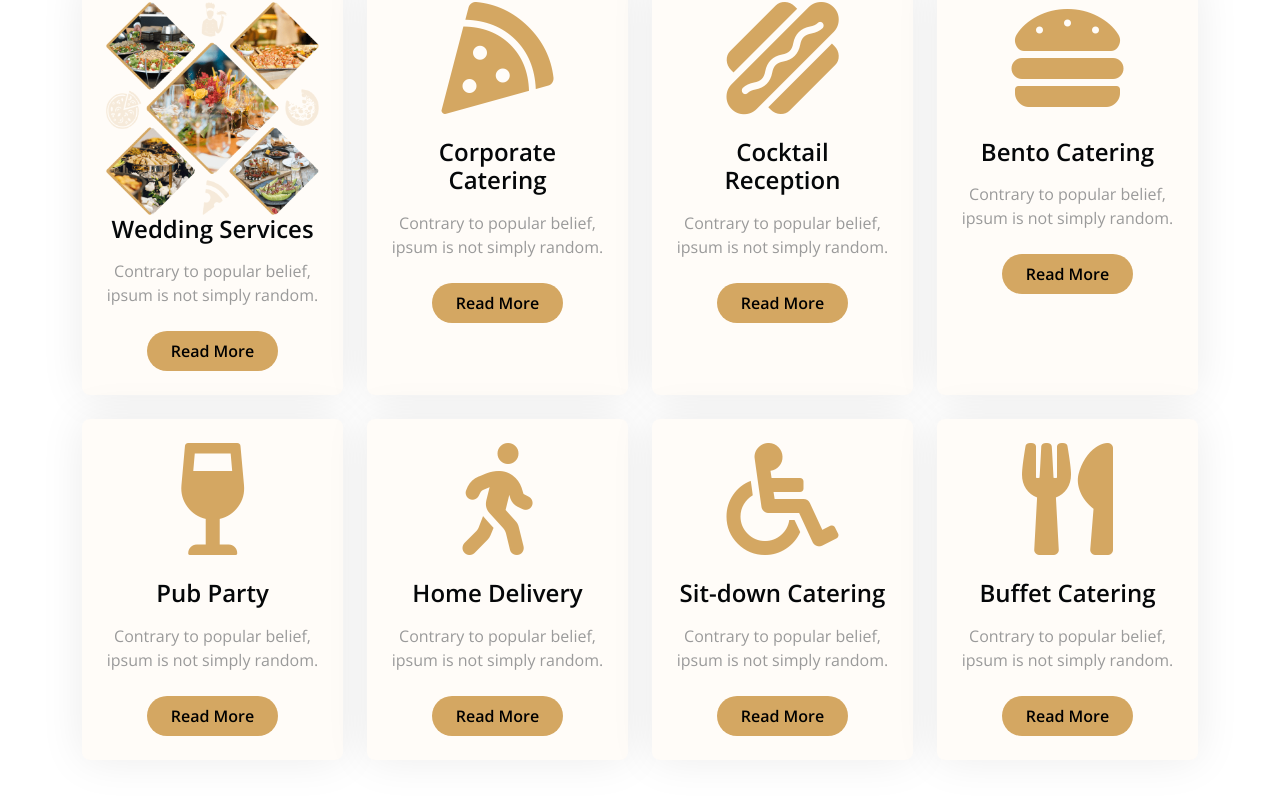
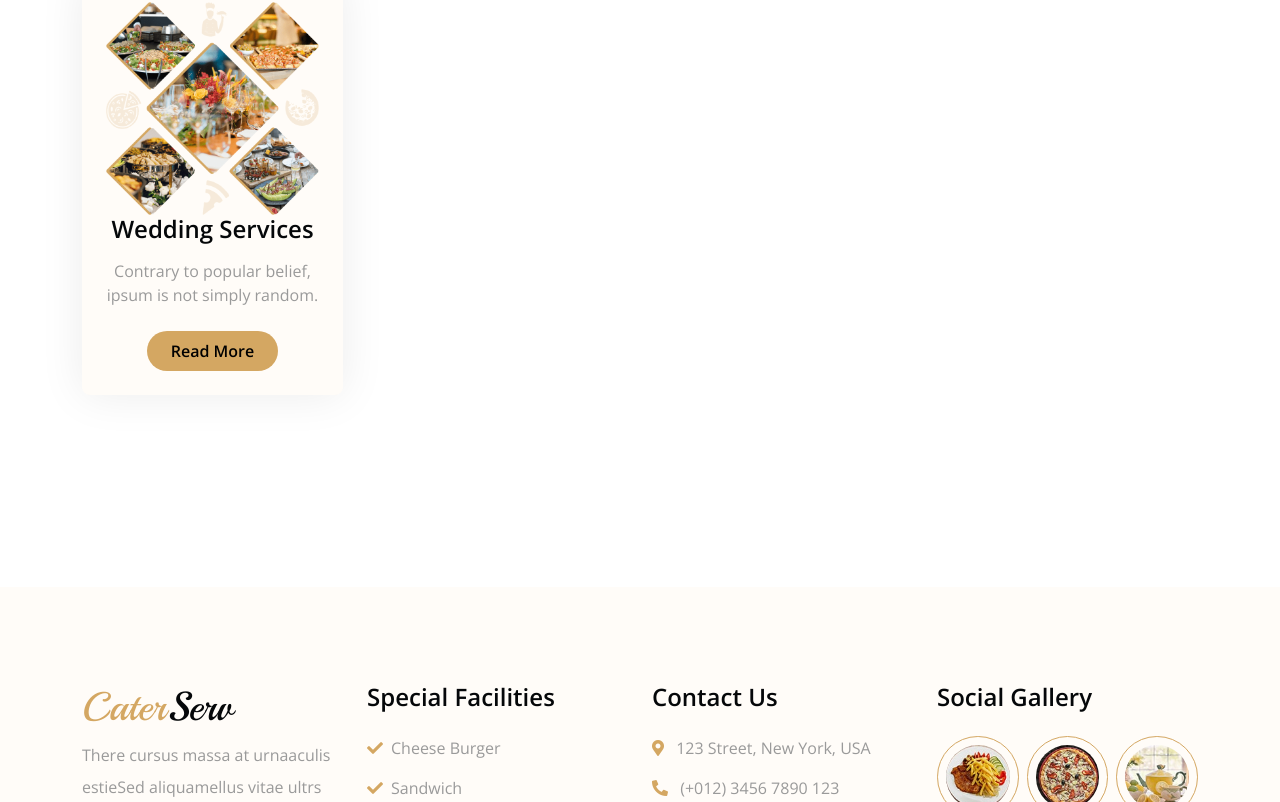
Before and after one commit to NikolVasileva/recipes-reactjs, a React (Vite) app in the folder client/: page /recipes in a window 1280 px wide. Shown: the part 378-1180 px from the top of the page. Built offline with nearby package versions, Linux system fonts and the light colour scheme.

Commit message:
Creating RecipesCard Component

```diff
--- a/client/src/components/Recipes/Recipes.jsx
+++ b/client/src/components/Recipes/Recipes.jsx
@@ -19,90 +19,6 @@ export default function Recipes() {
                             </div>
                         </div>
                     </div>
-                    <div className="col-lg-3 col-md-6 col-sm-12 wow bounceInUp" data-wow-delay="0.3s">
-                        <div className="bg-light rounded service-item">
-                            <div className="service-content d-flex align-items-center justify-content-center p-4">
-                                <div className="service-content-icon text-center">
-                                    <i className="fas fa-pizza-slice fa-7x text-primary mb-4"></i>
-                                    <h4 className="mb-3">Corporate Catering</h4>
-                                    <p className="mb-4">Contrary to popular belief, ipsum is not simply random.</p>
-                                    <a href="#" className="btn btn-primary px-4 py-2 rounded-pill">Read More</a>
-                                </div>
-                            </div>
-                        </div>
-                    </div>
-                    <div className="col-lg-3 col-md-6 col-sm-12 wow bounceInUp" data-wow-delay="0.5s">
-                        <div className="bg-light rounded service-item">
-                            <div className="service-content d-flex align-items-center justify-content-center p-4">
-                                <div className="service-content-icon text-center">
-                                    <i className="fas fa-hotdog fa-7x text-primary mb-4"></i>
-                                    <h4 className="mb-3">Cocktail Reception</h4>
-                                    <p className="mb-4">Contrary to popular belief, ipsum is not simply random.</p>
-                                    <a href="#" className="btn btn-primary px-4 py-2 rounded-pill">Read More</a>
-                                </div>
-                            </div>
-                        </div>
-                    </div>
-                    <div className="col-lg-3 col-md-6 col-sm-12 wow bounceInUp" data-wow-delay="0.7s">
-                        <div className="bg-light rounded service-item">
-                            <div className="service-content d-flex align-items-center justify-content-center p-4">
-                                <div className="service-content-icon text-center">
-                                    <i className="fas fa-hamburger fa-7x text-primary mb-4"></i>
-                                    <h4 className="mb-3">Bento Catering</h4>
-                                    <p className="mb-4">Contrary to popular belief, ipsum is not simply random.</p>
-                                    <a href="#" className="btn btn-primary px-4 py-2 rounded-pill">Read More</a>
-                                </div>
-                            </div>
-                        </div>
-                    </div>
-                    <div className="col-lg-3 col-md-6 col-sm-12 wow bounceInUp" data-wow-delay="0.1s">
-                        <div className="bg-light rounded service-item">
-                            <div className="service-content d-flex align-items-center justify-content-center p-4">
-                                <div className="service-content-icon text-center">
-                                    <i className="fas fa-wine-glass-alt fa-7x text-primary mb-4"></i>
-                                    <h4 className="mb-3">Pub Party</h4>
-                                    <p className="mb-4">Contrary to popular belief, ipsum is not simply random.</p>
-                                    <a href="#" className="btn btn-primary px-4 py-2 rounded-pill">Read More</a>
-                                </div>
-                            </div>
-                        </div>
-                    </div>
-                    <div className="col-lg-3 col-md-6 col-sm-12 wow bounceInUp" data-wow-delay="0.3s">
-                        <div className="bg-light rounded service-item">
-                            <div className="service-content d-flex align-items-center justify-content-center p-4">
-                                <div className="service-content-icon text-center">
-                                    <i className="fas fa-walking fa-7x text-primary mb-4"></i>
-                                    <h4 className="mb-3">Home Delivery</h4>
-                                    <p className="mb-4">Contrary to popular belief, ipsum is not simply random.</p>
-                                    <a href="#" className="btn btn-primary px-4 py-2 rounded-pill">Read More</a>
-                                </div>
-                            </div>
-                        </div>
-                    </div>
-                    <div className="col-lg-3 col-md-6 col-sm-12 wow bounceInUp" data-wow-delay="0.5s">
-                        <div className="bg-light rounded service-item">
-                            <div className="service-content d-flex align-items-center justify-content-center p-4">
-                                <div className="service-content-icon text-center">
-                                    <i className="fas fa-wheelchair fa-7x text-primary mb-4"></i>
-                                    <h4 className="mb-3">Sit-down Catering</h4>
-                                    <p className="mb-4">Contrary to popular belief, ipsum is not simply random.</p>
-                                    <a href="#" className="btn btn-primary px-4 py-2 rounded-pill">Read More</a>
-                                </div>
-                            </div>
-                        </div>
-                    </div>
-                    <div className="col-lg-3 col-md-6 col-sm-12 wow bounceInUp" data-wow-delay="0.7s">
-                        <div className="bg-light rounded service-item">
-                            <div className="service-content d-flex align-items-center justify-content-center p-4">
-                                <div className="service-content-icon text-center">
-                                    <i className="fas fa-utensils fa-7x text-primary mb-4"></i>
-                                    <h4 className="mb-3">Buffet Catering</h4>
-                                    <p className="mb-4">Contrary to popular belief, ipsum is not simply random.</p>
-                                    <a href="#" className="btn btn-primary px-4 py-2 rounded-pill">Read More</a>
-                                </div>
-                            </div>
-                        </div>
-                    </div>
                 </div>
             </div>
         </div>
```
Also changed, not shown: client/src/components/recipes-card/RecipesCard.jsx (added, +16 -0 lines).
